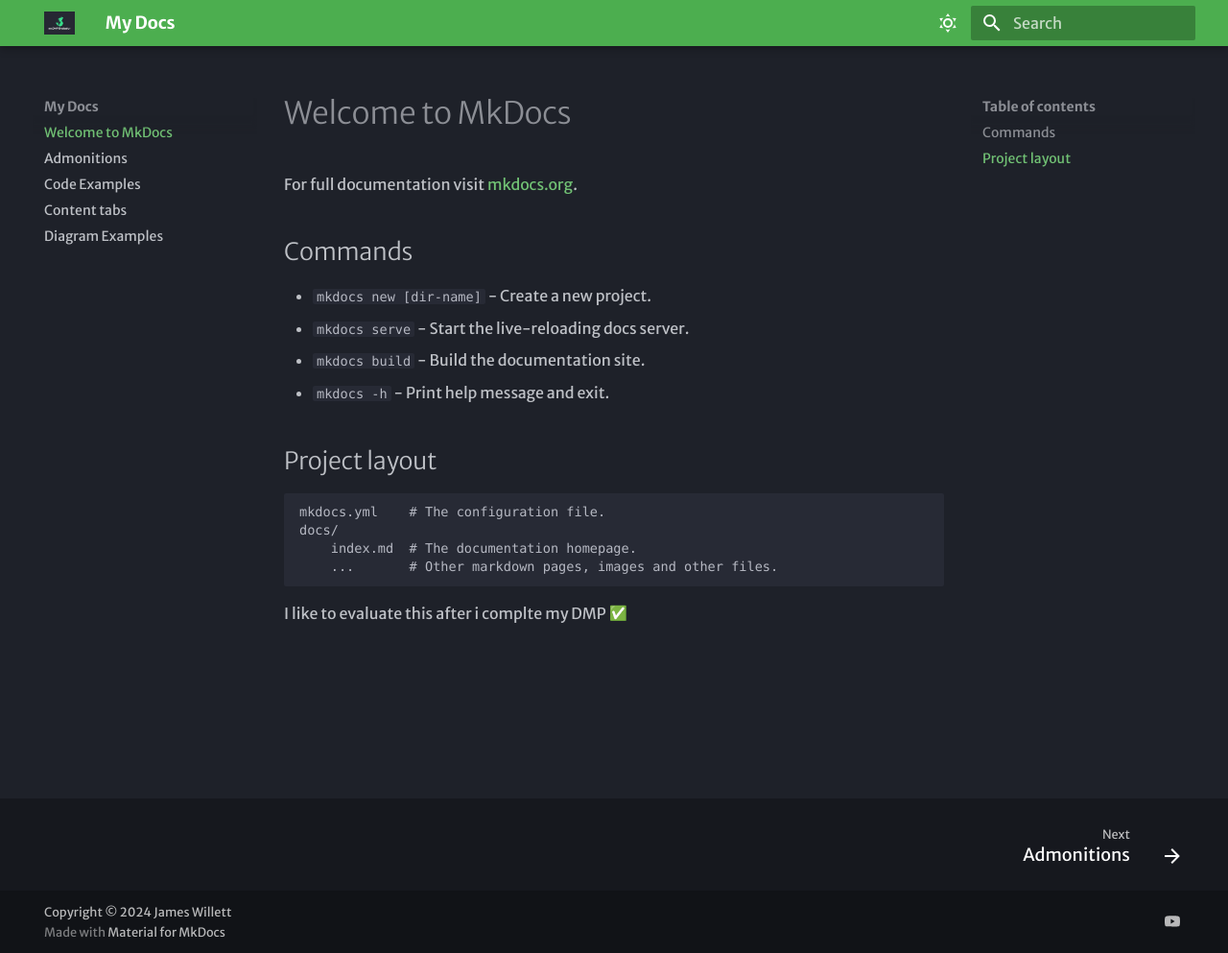
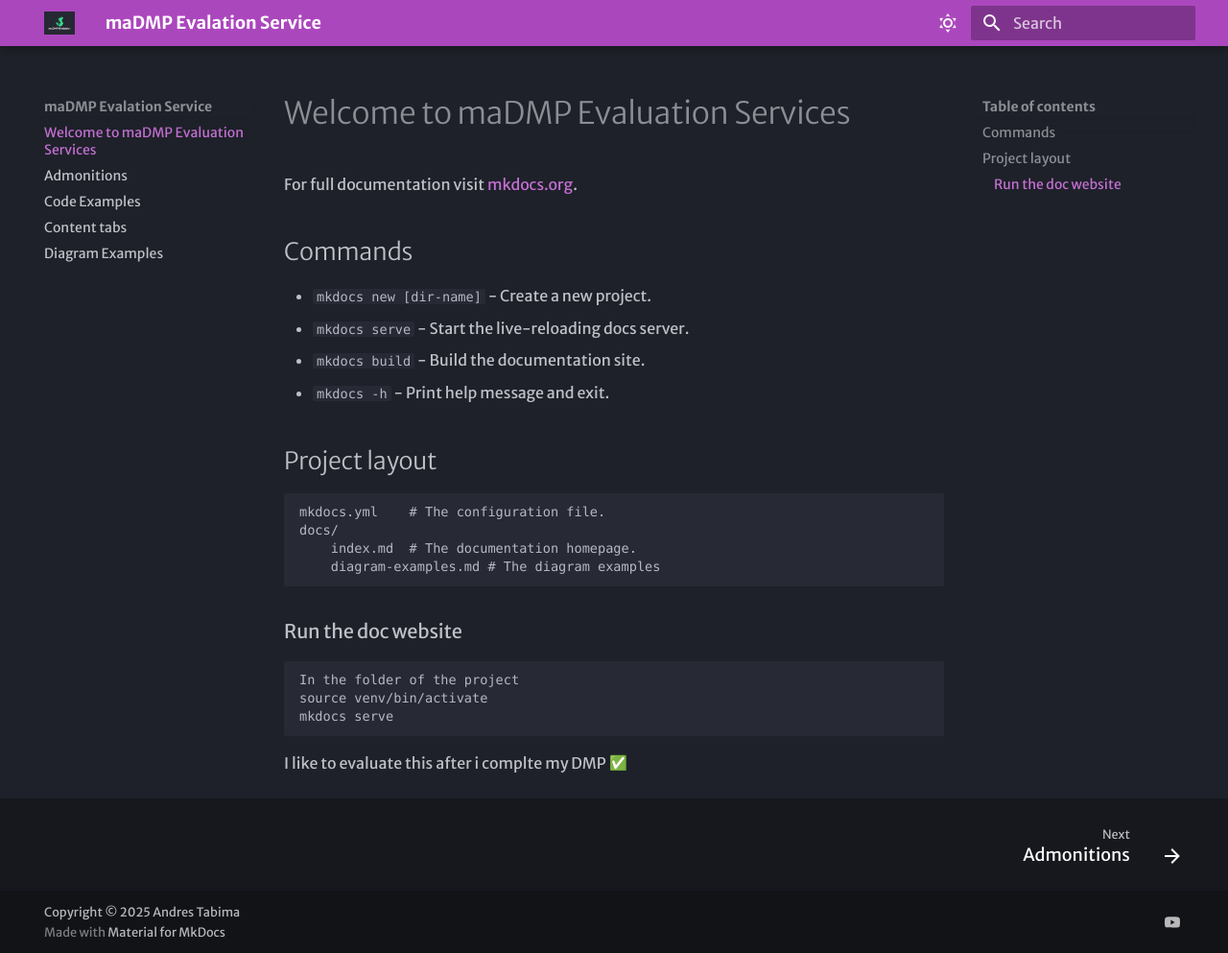
Before and after one commit to andresTabiTuwien/mkdocs-material-tutorial, an MkDocs documentation site: the page built from docs/index.md, in a window 1280 px wide and 993 px high. Shown: the whole window at 96% size. Built offline with MkDocs 1.6.1 and Material for MkDocs 9.7.7, drawn with Linux system fonts in a browser that asks for light colours; emoji names are drawn with the system emoji font; some web fonts are replaced.

```diff
--- a/docs/index.md
+++ b/docs/index.md
@@ -1,4 +1,4 @@
-# Welcome to MkDocs
+# Welcome to maDMP Evaluation Services
 
 For full documentation visit [mkdocs.org](https://www.mkdocs.org).
 
@@ -14,7 +14,12 @@
     mkdocs.yml    # The configuration file.
     docs/
         index.md  # The documentation homepage.
-        ...       # Other markdown pages, images and other files.
+        diagram-examples.md # The diagram examples
+
+### Run the doc website
+    In the folder of the project
+    source venv/bin/activate
+    mkdocs serve
 
 
 I like to evaluate this after i complte my DMP :white_check_mark:
--- a/mkdocs.yml
+++ b/mkdocs.yml
@@ -1,4 +1,4 @@
-site_name: My Docs
+site_name: maDMP Evalation Service
 site_url: https://sitename.example
 theme:
   name: material
@@ -16,15 +16,15 @@
       toggle:
         icon: material/weather-sunny
         name: Dark mode
-      primary: green
-      accent: deep purple
+      primary: purple
+      accent: deep orange
 
     # Light Mode
     - scheme: default
       toggle:
         icon: material/weather-night
         name: Light mode
-      primary: green
+      primary: purple
       accent: deep orange
 
 markdown_extensions:
@@ -54,4 +54,4 @@
       link: https://youtube.com/
 
 
-copyright: Copyright &copy; 2024 James Willett
+copyright: Copyright &copy; 2025 Andres Tabima
```
Also changed, not shown: docs/diagram-examples.md (+37 -0 lines), docs/assets/228533035.png (deleted).
